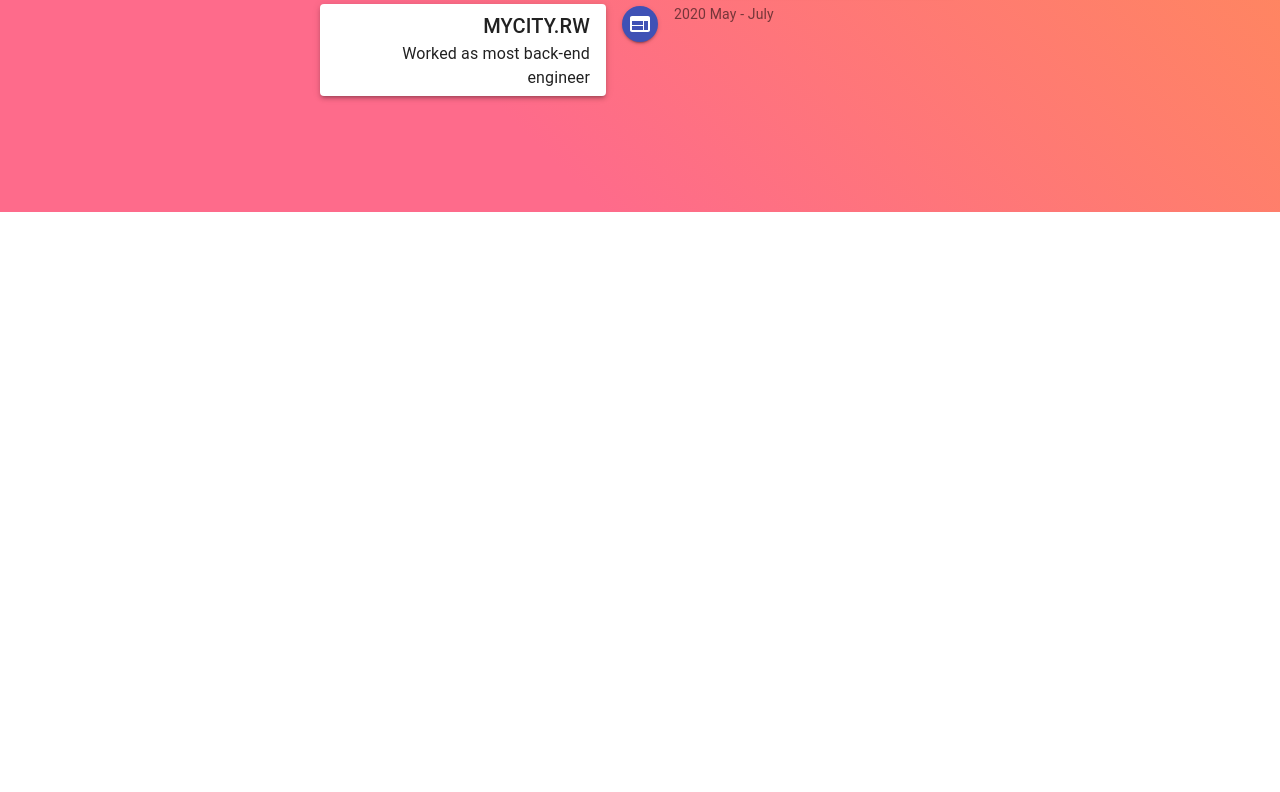
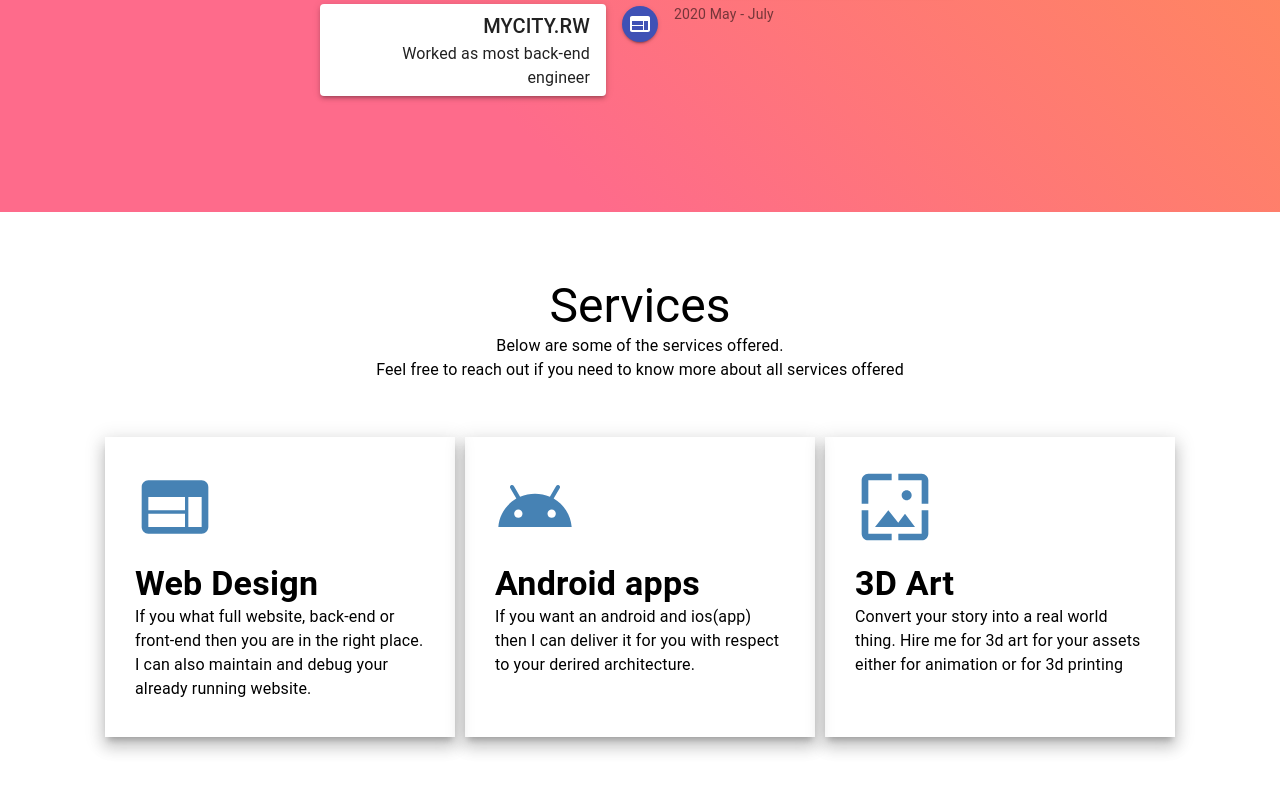
Before and after one commit to MugiranezaJ/MeOnline, a React (Create React App) app: page / in a window 1280 px wide. Shown: the part 2050-2842 px from the top of the page. Before the commit the page ends 2262 px from the top, so only its background shows below. Built offline with nearby package versions, Linux system fonts and the light colour scheme.

Commit message:
adding services

```diff
--- a/src/App.js
+++ b/src/App.js
@@ -7,7 +7,7 @@
 import { About } from './Components/About'
 import { Experience } from './Components/Experience'
 import { Facebook, GitHub, HomeOutlined, LinkedIn, MailOutline, PhoneOutlined, Twitter } from '@material-ui/icons';
-// import { Services } from './Components/Services';
+import { Services } from './Components/Services';
 // import { Footer } from './components/footer';
 import { HashLink as Link } from 'react-router-hash-link';
 import { BrowserRouter as Router } from "react-router-dom";
@@ -81,8 +81,8 @@
       </div>
       <About/>
       <Experience/>
-      {/* <Services/>
-      <Footer/> */}
+      <Services/>
+      {/* <Footer/> */}
     </div>
   );
 }
--- /dev/null
+++ b/src/Components/Services.js
@@ -0,0 +1,98 @@
+import React from 'react';
+import { makeStyles } from '@material-ui/core/styles';
+import { Box, Typography } from '@material-ui/core';
+import { Android, Wallpaper, Web } from '@material-ui/icons';
+
+export function Services(){
+    const classes = useStyles();
+    return(
+        <div className={classes.container} id='services'>
+            <Typography variant={'h3'}>Services</Typography>
+            <Typography>Below are some of the services offered.</Typography>
+            <Typography>Feel free to reach out if you need to know more about all services offered</Typography>
+            <div className={classes.servicesInner}>
+                <Box boxShadow={10} className={classes.card}>
+                    <div className={classes.icon}><Web style={{fontSize:'80px', color:'steelblue'}}/></div>
+                    <Typography variant={'h4'} style={{fontWeight:'bold'}}>Web Design</Typography>
+                    <Typography>If you what full website, back-end or front-end then you are in the right place. I can also maintain and debug your already running website.</Typography>
+                </Box>
+                <Box boxShadow={10} className={classes.card}>
+                    <div className={classes.icon}><Android style={{fontSize:'80px', color:'steelblue'}}/></div>
+                    <Typography variant={'h4'} style={{fontWeight:'bold'}}>Android apps</Typography>
+                    <Typography>If you want an android and ios(app) then I can deliver it for you with respect to your derired architecture.</Typography>
+                </Box>
+                <Box boxShadow={10} className={classes.card}>
+                    <div className={classes.icon}><Wallpaper style={{fontSize:'80px', color:'steelblue'}}/></div>
+                    <Typography variant={'h4'} style={{fontWeight:'bold'}}>3D Art</Typography>
+                    <Typography>Convert your story into a real world thing. Hire me for 3d art for your assets either for animation or for 3d printing </Typography>
+                </Box>
+            </div>
+        </div>
+    )
+}
+const useStyles = makeStyles(theme => ({
+    container:{
+        minHeight:'700px',
+        height:'auto',
+        padding:'20px',
+        paddingTop:'66px',
+        display:'flex',
+        flexDirection:'column',
+        alignItems:'center',
+        '@media(max-width: 900px)':{
+            height:'auto',
+            alignItems:'start'
+          },
+          '@media(max-width: 300px)':{
+              padding:'0'
+          }
+    },
+    servicesInner:{
+        display:'flex',
+        flexFlow: 'row wrap',
+        justifyContent: 'center',
+        textAlign:'left',
+        padding:'10px',
+
+        color:'black',
+        position:'relative',
+        margin:'auto',
+        marginTop:'30px',
+        minHeight:'500px',
+        paddingTop:'20px',
+        flexDirection:'row',
+        '@media(max-width: 900px)':{
+            height:'unset',
+            width:'min-content',
+            alignItems:'center',
+            justifyContent:'start'
+          },
+          '@media(max-width: 400px)':{
+            padding:'0',
+          },
+      },
+      card:{
+          width:'350px',
+          height:'300px',
+          margin:'5px',
+          textAlign:'left',
+          padding:'30px',
+          boxSizing:'border-box',
+          '@media(max-width: 900px)':{
+            // width:'250px',
+          },
+          '@media(max-width: 500px)':{
+            width:'300px',
+          },
+          '@media(max-width: 400px)':{
+            width:'280px',
+            height:'350px',
+          },
+          '@media(max-width: 300px)':{
+            width:'270px',
+          },
+      },
+      icon:{
+          height:'40%',
+      }
+}))
```
